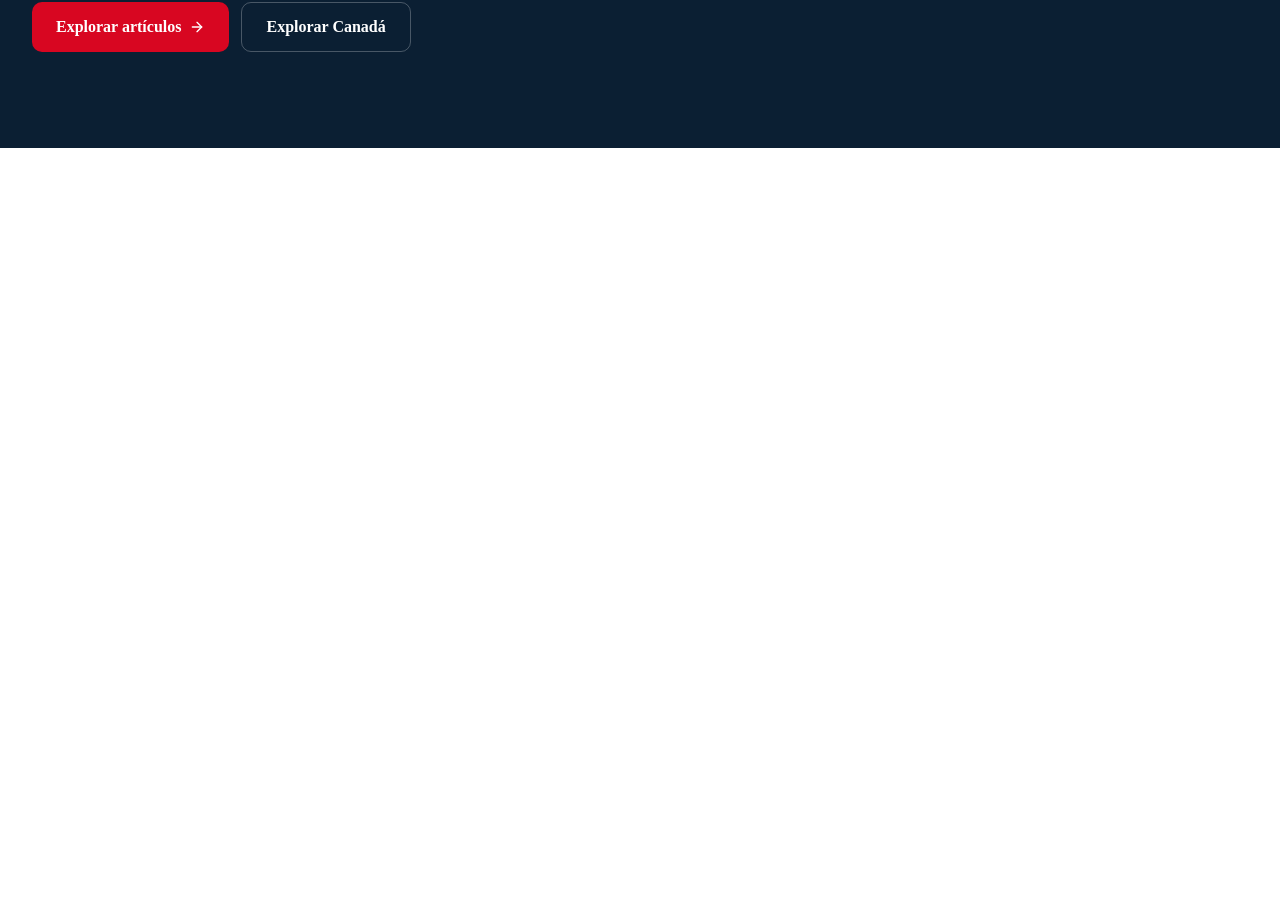
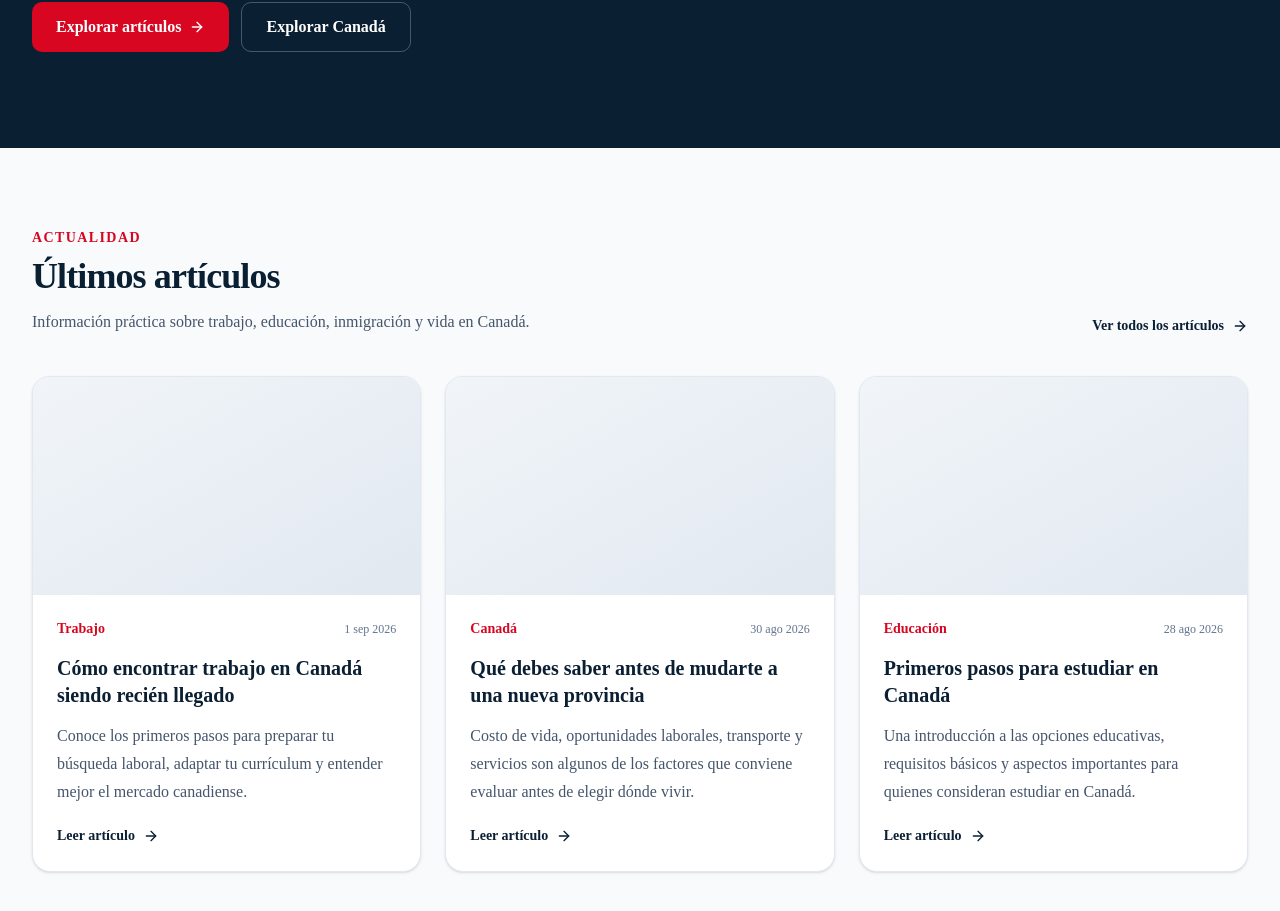
Before and after one commit to melvin01RD/raza-en-canada-platform, a Next.js app: page / in a window 1280 px wide. Shown: the part 519-1430 px from the top of the page. Before the commit the page ends 800 px from the top, so only its background shows below. Built offline with nearby package versions, Linux system fonts and the light colour scheme.

Commit message:
feat(homepage): add latest articles section

```diff
--- a/app/page.tsx
+++ b/app/page.tsx
@@ -1,7 +1,35 @@
 import Link from "next/link";
 import { ArrowRight } from "lucide-react";
 
+import { ArticleCard } from "@/components/content/article-card";
 import { SiteHeader } from "@/components/layout/site-header";
+
+const latestArticles = [
+  {
+    title: "Cómo encontrar trabajo en Canadá siendo recién llegado",
+    excerpt:
+      "Conoce los primeros pasos para preparar tu búsqueda laboral, adaptar tu currículum y entender mejor el mercado canadiense.",
+    category: "Trabajo",
+    href: "/articulos/como-encontrar-trabajo-en-canada",
+    publishedAt: "1 sep 2026",
+  },
+  {
+    title: "Qué debes saber antes de mudarte a una nueva provincia",
+    excerpt:
+      "Costo de vida, oportunidades laborales, transporte y servicios son algunos de los factores que conviene evaluar antes de elegir dónde vivir.",
+    category: "Canadá",
+    href: "/articulos/elegir-provincia-en-canada",
+    publishedAt: "30 ago 2026",
+  },
+  {
+    title: "Primeros pasos para estudiar en Canadá",
+    excerpt:
+      "Una introducción a las opciones educativas, requisitos básicos y aspectos importantes para quienes consideran estudiar en Canadá.",
+    category: "Educación",
+    href: "/articulos/estudiar-en-canada",
+    publishedAt: "28 ago 2026",
+  },
+];
 
 export default function Home() {
   return (
@@ -9,6 +37,7 @@ export default function Home() {
       <SiteHeader />
 
       <main>
+        {/* HERO */}
         <section className="bg-[#0B1F33]">
           <div className="mx-auto grid max-w-7xl items-center gap-10 px-4 py-14 sm:px-6 sm:py-20 lg:grid-cols-2 lg:px-8 lg:py-24">
             <div>
@@ -31,7 +60,7 @@ export default function Home() {
                   className="inline-flex min-h-12 items-center justify-center gap-2 rounded-lg bg-[#D80621] px-6 py-3 font-semibold text-white transition-colors hover:bg-[#B9051B]"
                 >
                   Explorar artículos
-                  <ArrowRight className="h-4 w-4" />
+                  <ArrowRight className="h-4 w-4" aria-hidden="true" />
                 </Link>
 
                 <Link
@@ -62,12 +91,55 @@ export default function Home() {
 
                 <Link
                   href="/provincias"
-                  className="mt-6 inline-flex items-center gap-2 font-semibold text-white hover:text-[#FF6B78]"
+                  className="mt-6 inline-flex items-center gap-2 font-semibold text-white transition-colors hover:text-[#FF6B78]"
                 >
                   Conocer provincias
-                  <ArrowRight className="h-4 w-4" />
+                  <ArrowRight className="h-4 w-4" aria-hidden="true" />
                 </Link>
               </div>
+            </div>
+          </div>
+        </section>
+
+        {/* ÚLTIMOS ARTÍCULOS */}
+        <section className="bg-slate-50 py-16 sm:py-20">
+          <div className="mx-auto max-w-7xl px-4 sm:px-6 lg:px-8">
+            <div className="flex flex-col gap-5 sm:flex-row sm:items-end sm:justify-between">
+              <div>
+                <p className="text-sm font-semibold uppercase tracking-widest text-[#D80621]">
+                  Actualidad
+                </p>
+
+                <h2 className="mt-2 text-3xl font-bold tracking-tight text-[#0B1F33] sm:text-4xl">
+                  Últimos artículos
+                </h2>
+
+                <p className="mt-3 max-w-2xl text-base leading-7 text-slate-600">
+                  Información práctica sobre trabajo, educación, inmigración y
+                  vida en Canadá.
+                </p>
+              </div>
+
+              <Link
+                href="/articulos"
+                className="inline-flex items-center gap-2 text-sm font-semibold text-[#0B1F33] transition-colors hover:text-[#D80621]"
+              >
+                Ver todos los artículos
+                <ArrowRight className="h-4 w-4" aria-hidden="true" />
+              </Link>
+            </div>
+
+            <div className="mt-10 grid gap-6 md:grid-cols-2 lg:grid-cols-3">
+              {latestArticles.map((article) => (
+                <ArticleCard
+                  key={article.href}
+                  title={article.title}
+                  excerpt={article.excerpt}
+                  category={article.category}
+                  href={article.href}
+                  publishedAt={article.publishedAt}
+                />
+              ))}
             </div>
           </div>
         </section>
--- /dev/null
+++ b/components/content/article-card.tsx
@@ -0,0 +1,60 @@
+import Link from "next/link";
+import { ArrowRight } from "lucide-react";
+
+type ArticleCardProps = {
+  title: string;
+  excerpt: string;
+  category: string;
+  href: string;
+  publishedAt: string;
+};
+
+export function ArticleCard({
+  title,
+  excerpt,
+  category,
+  href,
+  publishedAt,
+}: ArticleCardProps) {
+  return (
+    <article className="group overflow-hidden rounded-2xl border border-slate-200 bg-white shadow-sm transition-all duration-200 hover:-translate-y-1 hover:shadow-md">
+      <div className="aspect-[16/9] bg-gradient-to-br from-slate-100 to-slate-200" />
+
+      <div className="p-6">
+        <div className="flex items-center justify-between gap-4">
+          <span className="text-sm font-semibold text-[#D80621]">
+            {category}
+          </span>
+
+          <time className="text-xs text-slate-500">
+            {publishedAt}
+          </time>
+        </div>
+
+        <h3 className="mt-4 text-xl font-bold leading-snug text-[#0B1F33]">
+          <Link
+            href={href}
+            className="transition-colors group-hover:text-[#D80621] focus-visible:outline-none focus-visible:ring-2 focus-visible:ring-[#D80621]"
+          >
+            {title}
+          </Link>
+        </h3>
+
+        <p className="mt-3 line-clamp-3 leading-7 text-slate-600">
+          {excerpt}
+        </p>
+
+        <Link
+          href={href}
+          className="mt-5 inline-flex items-center gap-2 text-sm font-semibold text-[#0B1F33] transition-colors hover:text-[#D80621] focus-visible:outline-none focus-visible:ring-2 focus-visible:ring-[#D80621]"
+        >
+          Leer artículo
+          <ArrowRight
+            className="h-4 w-4 transition-transform group-hover:translate-x-1"
+            aria-hidden="true"
+          />
+        </Link>
+      </div>
+    </article>
+  );
+}
```
